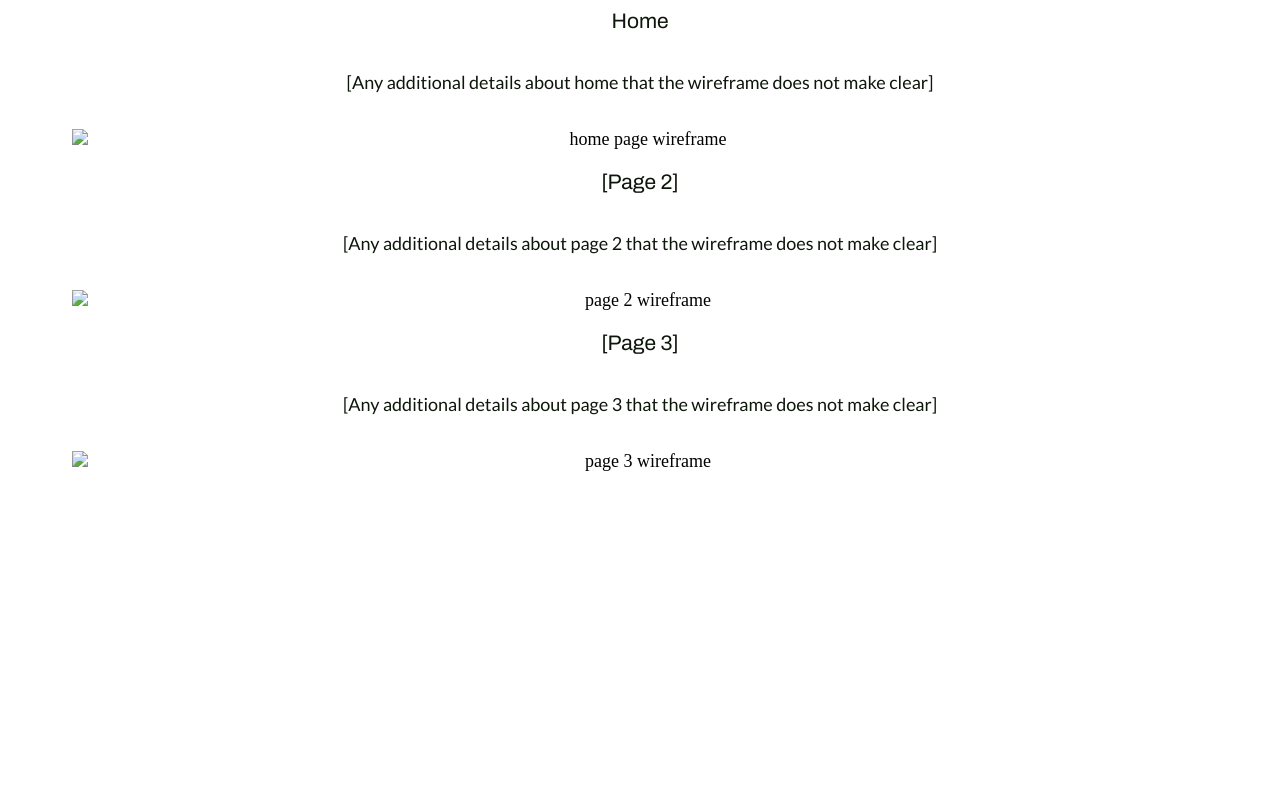
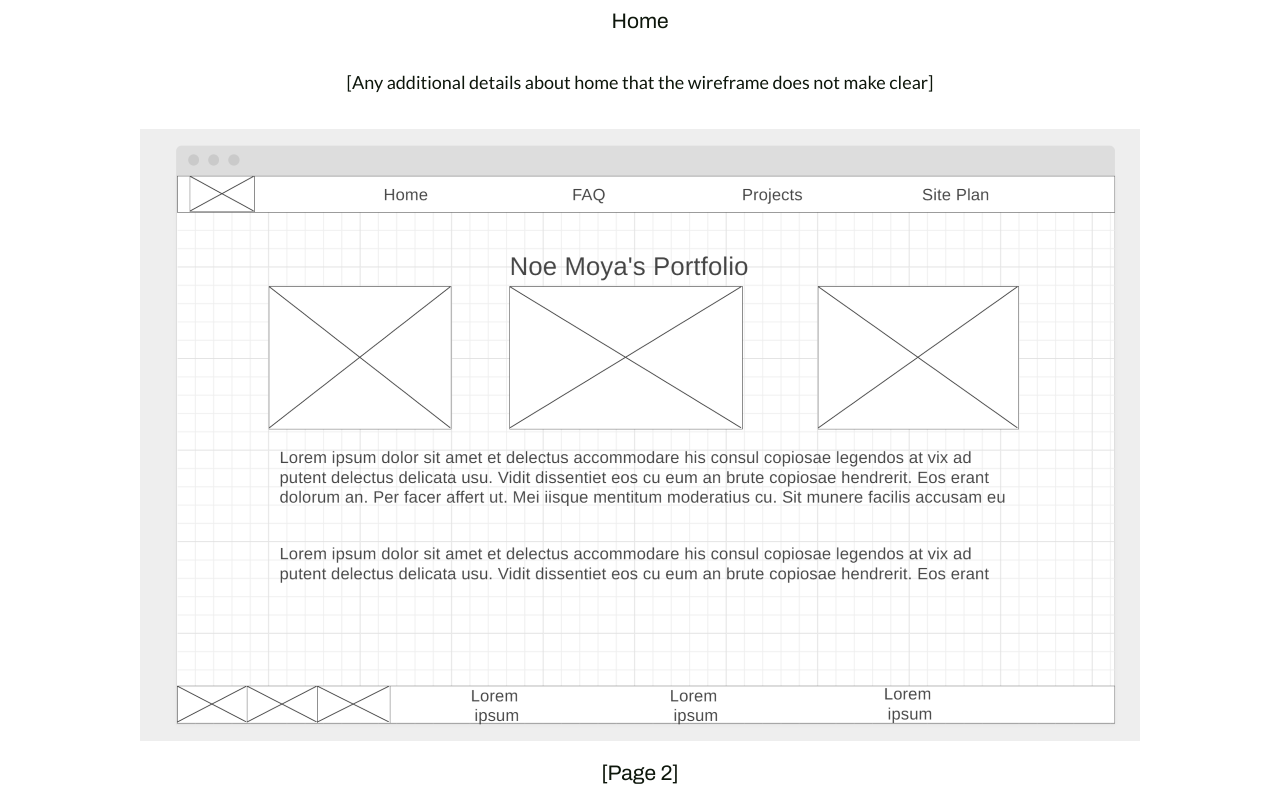
Before and after one commit to nmoya5226/wdd130, a plain HTML site: page project_portfolio/site-plan.html in a window 1280 px wide. Shown: the part 8000-8800 px from the top of the page. Before the commit the page ends 8544 px from the top, so only its background shows below. Drawn offline with Linux system fonts and the light colour scheme.

Commit message:
added wireframes to site plan

```diff
--- a/project_portfolio/site-plan.html
+++ b/project_portfolio/site-plan.html
@@ -170,19 +170,19 @@
       <p>
         [Any additional details about home that the wireframe does not make clear]
       </p>
-      <img src="#" alt="home page wireframe">
+      <img src="images/homepage_wireframe.png" alt="home page wireframe">
 
       <h3>[Page 2]</h3>
       <p>
         [Any additional details about page 2 that the wireframe does not make clear]
       </p>
-      <img src="#" alt="page 2 wireframe">
+      <img src="images/page2_faq.png" alt="page 2 wireframe">
 
       <h3>[Page 3]</h3>
       <p>
         [Any additional details about page 3 that the wireframe does not make clear]
       </p>
-      <img src="#" alt="page 3 wireframe">
+      <img src="images/page3_projects.png" alt="page 3 wireframe">
     </main>
   </body>
 
```
Also changed, not shown: project_portfolio/images/homepage_wireframe.png (added), project_portfolio/images/page2_faq.png (added), project_portfolio/images/page3_projects.png (added).
